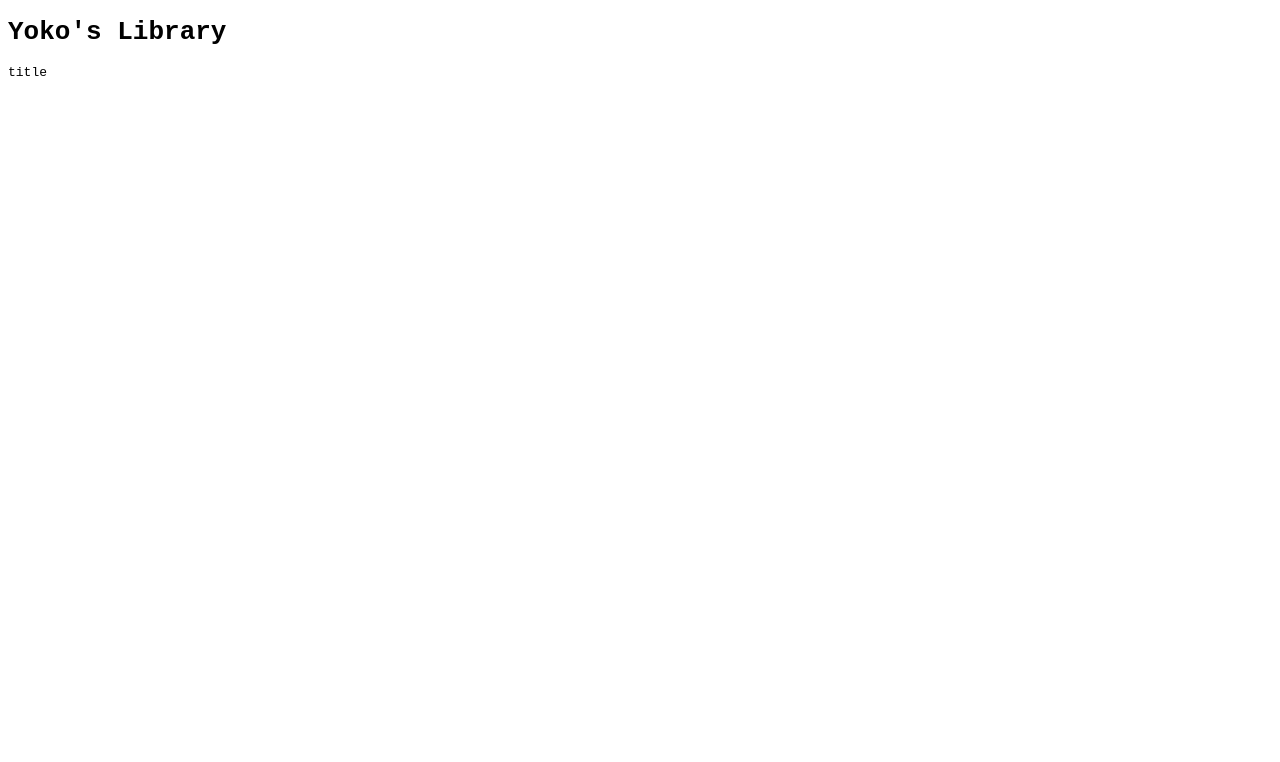
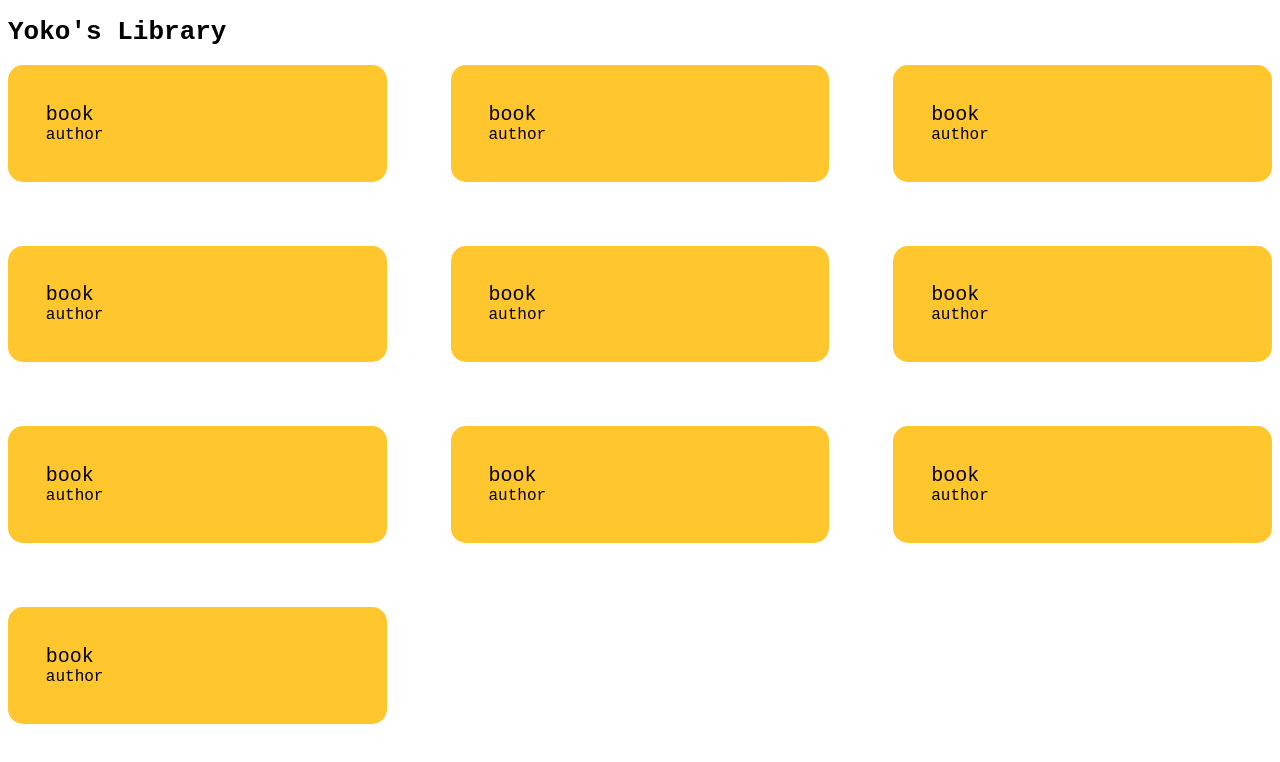
Before and after one commit to eggyolks317/library, a plain HTML site: page index.html in a window 1280 px wide. Drawn offline with Linux system fonts and the light colour scheme.

Commit message:
changed book container styling add book function now displays author

```diff
--- a/index.html
+++ b/index.html
@@ -8,7 +8,7 @@
   </head>
   <body>
     <h1>Yoko's Library</h1>
-    <div class="container" id="main_container"></div>
+    <div class="grid container" id="main_container"></div>
 
     <script src="script.js"></script>
   </body>
--- a/script.js
+++ b/script.js
@@ -1,27 +1,38 @@
 const myLibrary = [];
 
 //constructor for books
-function book(title, author, pages) {
+function book(title, author) {
   this.title = title;
   this.author = author;
-  this.pages = pages;
   this.id = crypto.randomUUID;
 }
-
+//add book function adds a book to the library and returns the library size
 function addBook(book, library) {
   library.push(book);
   let container = document.querySelector("#main_container");
   let book_container = document.createElement("div");
-  book_container.classList.add("container", "book");
+  book_container.classList.add("container", "book", "flex");
+
   //create title
   let title_box = document.createElement("p");
   title_box.classList.add("title");
   title_box.textContent = book.title;
   console.log(title_box.textContent);
 
+  //create author
+  let author_box = document.createElement("p");
+  author_box.classList.add("author");
+  author_box.textContent = book.author;
+  console.log(author_box.textContent);
+
   //add book elements to book container
   book_container.appendChild(title_box);
+  book_container.appendChild(author_box);
   container.appendChild(book_container);
+  return library.length;
 }
-addBook(new book("title", "yoko", "pages"), myLibrary);
+for (let i = 0; i < 10; i++) {
+  addBook(new book("book", "author"), myLibrary);
+}
+
 console.log(myLibrary[0].author);
--- a/style.css
+++ b/style.css
@@ -1,3 +1,33 @@
+:root {
+  --primaryColor: #ffc62e;
+}
 body {
   font-family: monospace;
 }
+.grid {
+  display: grid;
+}
+.flex {
+  display: flex;
+}
+#main_container {
+  grid-template-columns: repeat(3, 1fr);
+  grid-auto-rows: 1fr;
+  gap: 5vw;
+}
+.book {
+  padding: 10%;
+  border-radius: 15px;
+  background-color: var(--primaryColor);
+  flex-direction: column;
+}
+.title,
+.author {
+  margin: 0;
+}
+.title {
+  font-size: x-large;
+}
+.author {
+  font-size: large;
+}
```
